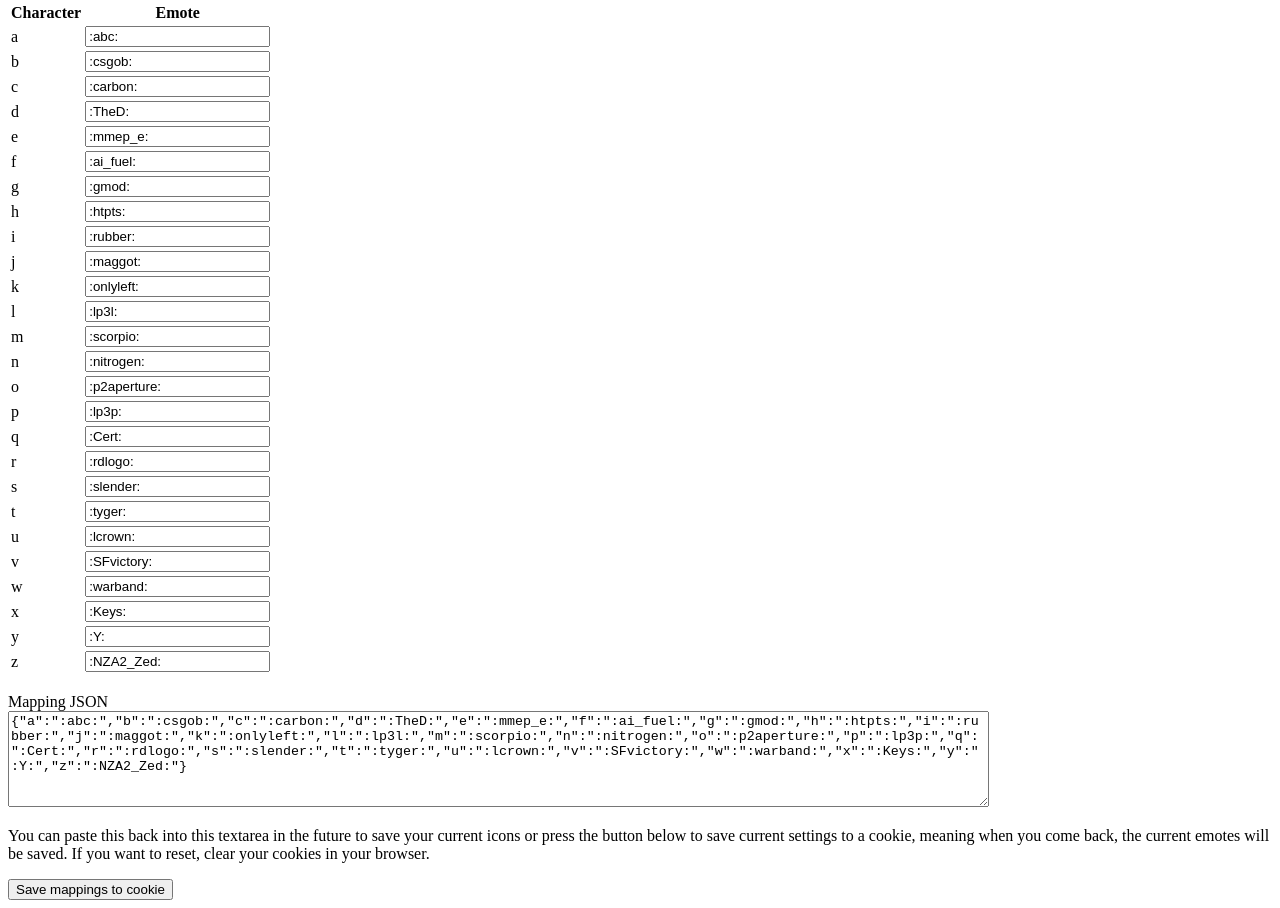
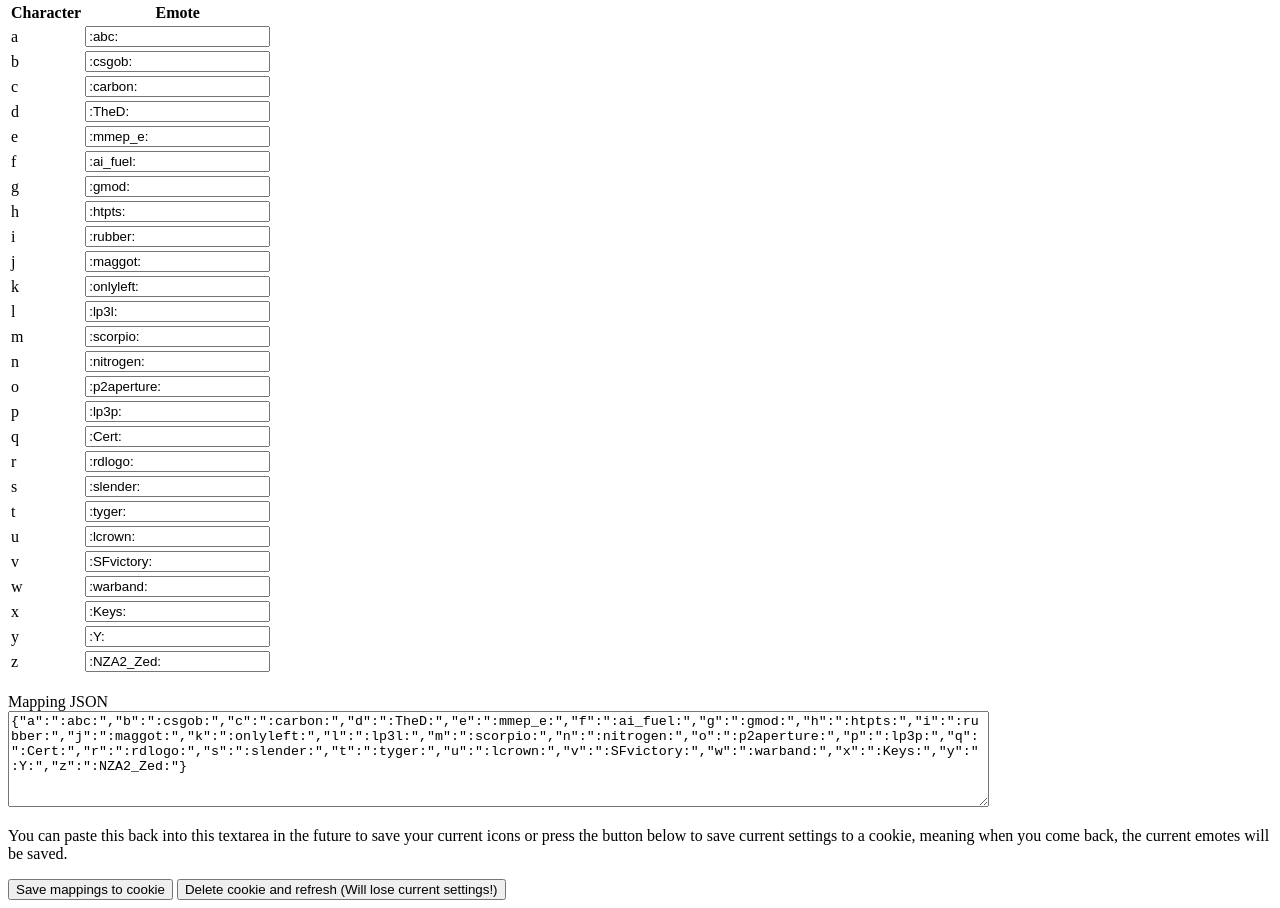
Before and after one commit to Awkewainze/steam-emote-mapper, a plain HTML site: page index.html in a window 1280 px wide. Shown: the part 353-1261 px from the top of the page. Drawn offline with Linux system fonts and the light colour scheme.

Commit message:
Cookies resetting

```diff
--- a/emoteCancer.js
+++ b/emoteCancer.js
@@ -80,6 +80,10 @@ showSnackBarWithMessage=(message)=>{
 saveCookie=()=>{
     document.cookie = JSON.stringify(mappings);
 }
+deleteCookie=()=>{
+    document.cookie = "";
+    history.go(0);
+}
 
 document.addEventListener('DOMContentLoaded', function() {
     if(document.cookie !== "")
--- a/index.html
+++ b/index.html
@@ -180,8 +180,9 @@
         <br>
         <label for="mapping">Mapping JSON</label><br>
         <textarea id="mapping" name="mapping" rows="6" cols="120" onkeyup="mappingChanged()"></textarea>
-        <p>You can paste this back into this textarea in the future to save your current icons or press the button below to save current settings to a cookie, meaning when you come back, the current emotes will be saved. If you want to reset, clear your cookies in your browser.</p>
+        <p>You can paste this back into this textarea in the future to save your current icons or press the button below to save current settings to a cookie, meaning when you come back, the current emotes will be saved.</p>
         <button type="button" name="save-cookie" onclick="saveCookie()">Save mappings to cookie</button>
+        <button type="button" name="delete-cookie-refresh" onclick="deleteCookie()">Delete cookie and refresh (Will lose current settings!)</button>
         <div id="snackbar"></div>
     </body>
 
```
